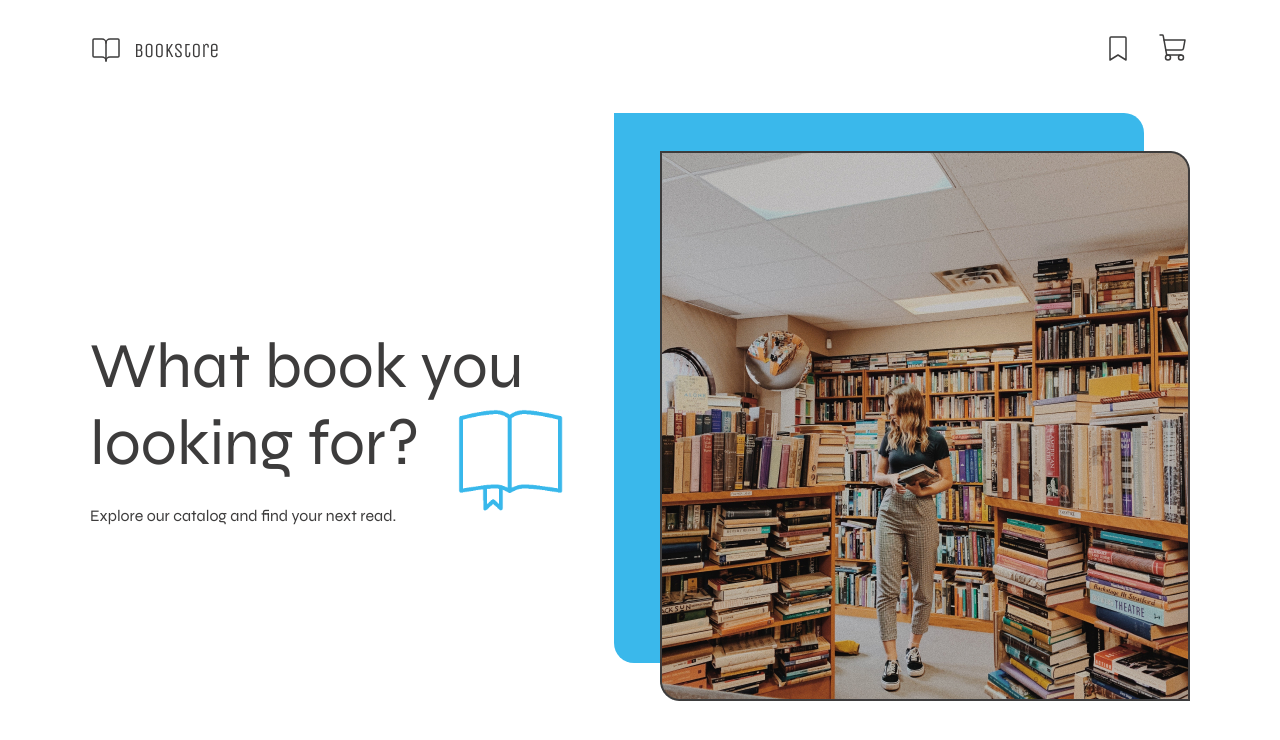
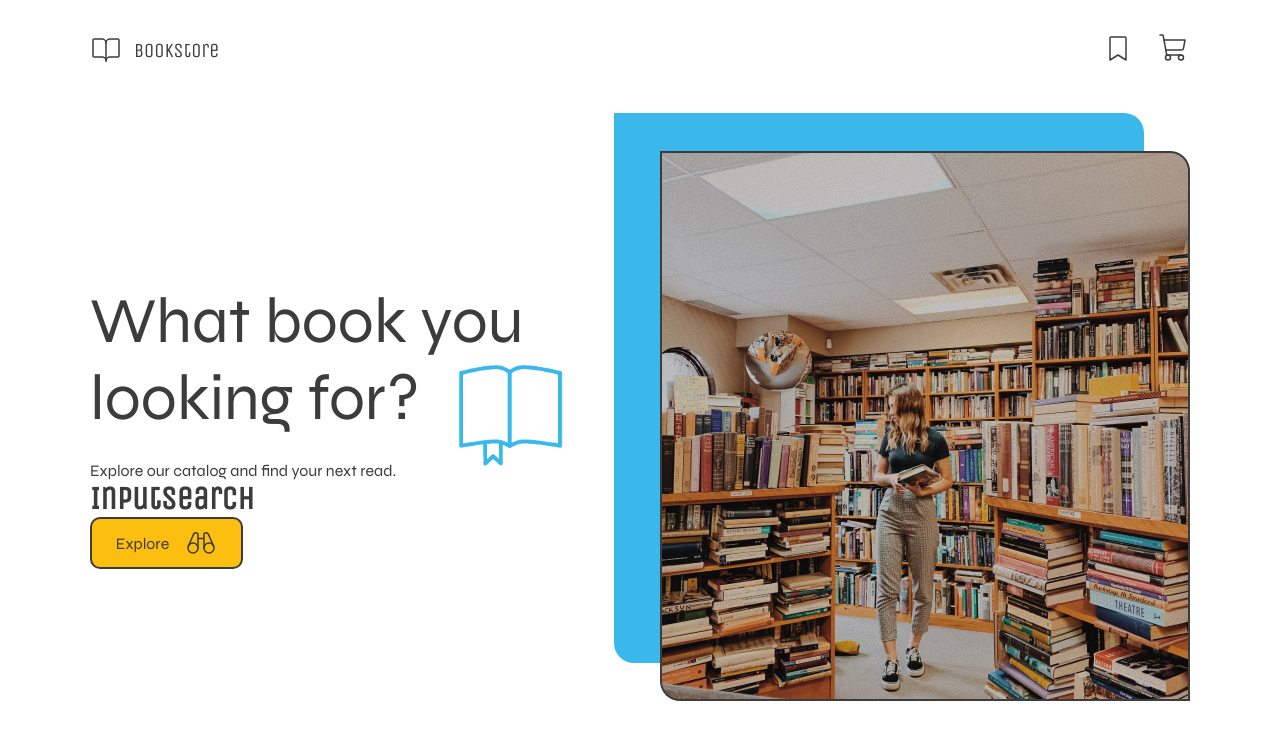
Before and after one commit to eduardamirelly/bookstore, a Next.js app: page / in a window 1280 px wide. Shown: the top 740 px of the page. Built offline with nearby package versions, Linux system fonts and the light colour scheme.

Commit message:
:sparkles: feat: ButtonLink and RectButton styled

```diff
--- /dev/null
+++ b/components/ButtonLink/index.tsx
@@ -0,0 +1,32 @@
+import Link from 'next/link';
+import { RectButton } from '../../styles/RectButton';
+
+interface ButtonLinkProps {
+  href: string;
+  color: 'yellow' | 'orange';
+  children?: React.ReactNode;
+}
+
+export const ButtonLink: React.FC<ButtonLinkProps> = ({
+  href,
+  color,
+  children,
+}) => {
+  return (
+    <Link href={href}>
+      <a>
+        <RectButton
+          color={color}
+          fontSize="small"
+          borderRadius="small"
+          css={{
+            width: '153px',
+            height: '51px',
+          }}
+        >
+          {children}
+        </RectButton>
+      </a>
+    </Link>
+  );
+};
--- a/components/Home/components/HeroSection/index.tsx
+++ b/components/Home/components/HeroSection/index.tsx
@@ -3,6 +3,10 @@ import { Box } from '../../../../styles/Box';
 import { styled } from '../../../../styles/stitches.config';
 import { TextSmall } from '../../../../styles/Texts/TextSmall';
 import { TitleH1 } from '../../../../styles/Titles/TitleH1';
+import { ButtonLink } from '../../../ButtonLink';
+import { InputSearch } from '../../../InputSearch';
+
+import { Binoculars } from 'phosphor-react';
 
 export const HeroSection = () => {
   const HeroHeader = styled('div', {
@@ -80,6 +84,13 @@ export const HeroSection = () => {
         </TitleH1>
 
         <TextSmall>Explore our catalog and find your next read.</TextSmall>
+
+        <InputSearch />
+
+        <ButtonLink href="/" color="yellow">
+          Explore
+          <Binoculars size={32} weight="light" />
+        </ButtonLink>
       </HeroHeader>
 
       <HeroImage>
--- /dev/null
+++ b/components/InputSearch/index.tsx
@@ -0,0 +1,7 @@
+export const InputSearch = () => {
+  return (
+    <div>
+      <h1>InputSearch</h1>
+    </div>
+  );
+};
--- /dev/null
+++ b/styles/RectButton/index.ts
@@ -0,0 +1,49 @@
+import { styled } from "../stitches.config";
+
+export const RectButton = styled('div', {
+  paddingInline: '1rem',
+  paddingBlock: '1.5rem',
+  fontFamily: '$secondary',
+  color: '$gray800',
+
+  display: 'flex',
+  justifyContent: 'center',
+  alignItems: 'center',
+  gap: '1rem',
+  border: '2px solid $gray800',
+
+  variants: {
+    color: {
+      yellow: {
+        backgroundColor: '$yellow500',
+
+        '&:hover': {
+          backgroundColor: '$orange500',
+        },
+      },
+      orange: {
+        backgroundColor: '$orange500',
+
+        '&:hover': {
+          backgroundColor: '$yellow500',
+        },
+      },
+    },
+    fontSize: {
+      small: {
+        fontSize: '$16',
+      },
+      large: {
+        fontSize: '$24',
+      }
+    },
+    borderRadius: {
+      small: {
+        borderRadius: '10px',
+      },
+      medium: {
+        borderRadius: '20px',
+      },
+    },
+  }
+});
--- a/styles/globals.css
+++ b/styles/globals.css
@@ -10,3 +10,7 @@ body {
   margin: 0;
   width: 100%;
 }
+
+a {
+  text-decoration: none;
+}
--- a/styles/stitches.config.ts
+++ b/styles/stitches.config.ts
@@ -36,7 +36,7 @@ export const { styled, theme, css } = createStitches({
       bw2: '2px',
     },
     borderStyles: {
-      dash: 'dotted',
+      dash: 'dashed',
     },
   },
   media: {
```
Also changed, not shown: styles/IconClick/index.ts (renamed from styles/IconClick/index.tsx).
